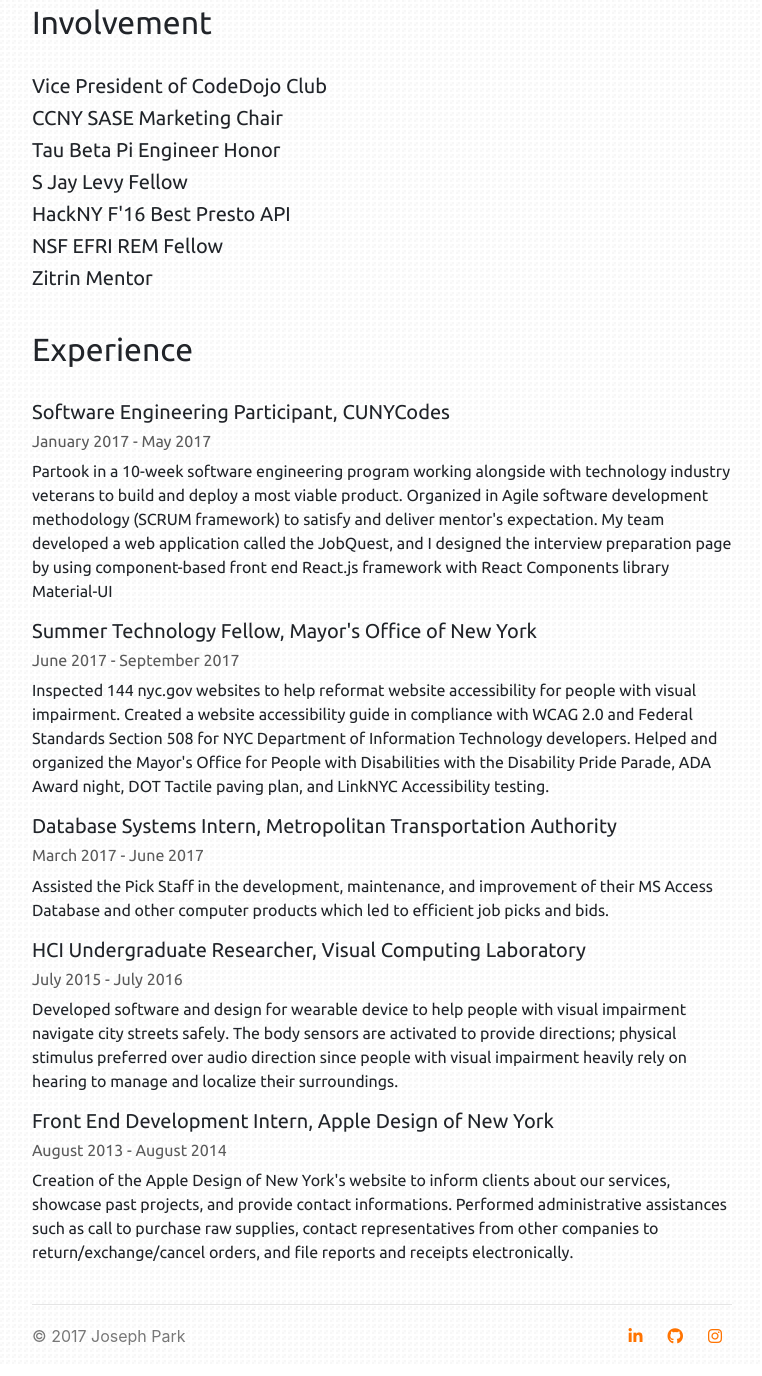
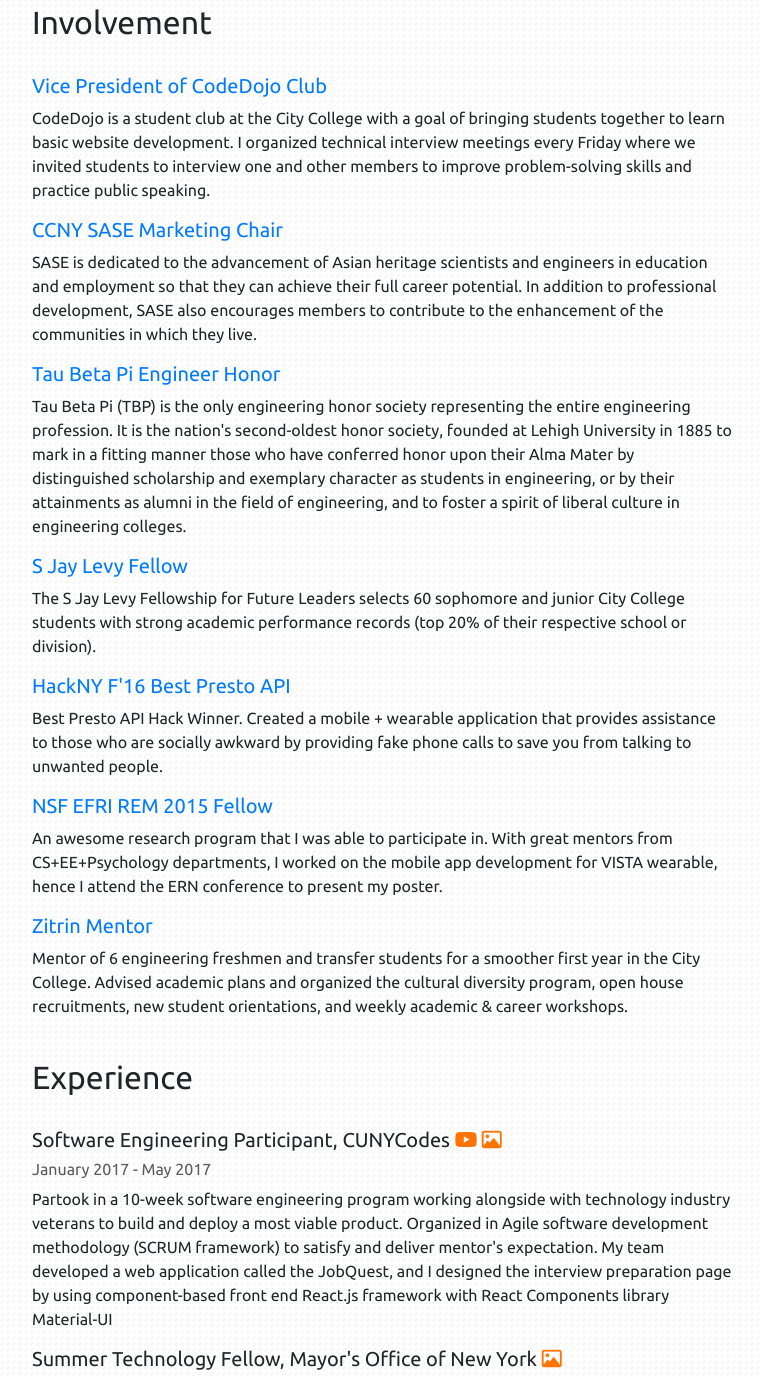
Before and after one commit to heeseungp/heeseungp.github.io, a plain HTML site: page experience.html in a window 1280 px wide. Shown: the part 320-1696 px from the top of the page, without its empty margins (258-1020 px from the left). Drawn offline with nearby package versions, Linux system fonts and the light colour scheme.

Commit message:
Add involvement description and add icons in experience

```diff
--- a/experience.html
+++ b/experience.html
@@ -43,20 +43,63 @@
     <!-- Involvement -->
     <div class="marketing">
         <h2>Involvement</h2> <br>
-        <h5>Vice President of CodeDojo Club</h5>
-        <h5>CCNY SASE Marketing Chair</h5>
-        <h5>Tau Beta Pi Engineer Honor</h5>
-        <h5>S Jay Levy Fellow</h5>
-        <h5>HackNY F'16 Best Presto API</h5>
-        <h5>NSF EFRI REM Fellow</h5>
-        <h5>Zitrin Mentor</h5>
+
+        <h5> <a class="experience" href="https://drive.google.com/open?id=1sT5EaExyu11pJI0fpviu_DC8hqY_0rvO">Vice President of CodeDojo Club</a> </h5>
+        <p class="experience">
+            CodeDojo is a student club at the City College with a goal of bringing students together to learn basic website development.
+            I organized technical interview meetings every Friday where we invited students to interview one and other members to improve problem-solving skills and practice public speaking.
+        </p>
+
+        <h5> <a class="experience" href="https://drive.google.com/open?id=1dH1deAZmfDJlq7HunZWCj620q4O2S1H_">CCNY SASE Marketing Chair</a> </h5>
+        <p class="experience">
+            SASE is dedicated to the advancement of Asian heritage scientists and engineers in education and employment so that they can achieve their full career potential.
+            In addition to professional development, SASE also encourages members to contribute to the enhancement of the communities in which they live.
+        </p>
+
+        <h5> <a class="experience" href="https://drive.google.com/open?id=1-nhmZi5xVkfOwWjJdMgNkJOV_b_2wzNW">Tau Beta Pi Engineer Honor</a> </h5>
+        <p class="experience">
+            Tau Beta Pi (TBP) is the only engineering honor society representing the entire engineering profession.
+            It is the nation's second-oldest honor society, founded at Lehigh University in 1885 to mark in a fitting manner those who have conferred honor upon their Alma Mater by distinguished scholarship and exemplary character as students in engineering, or by their attainments as alumni in the field of engineering, and to foster a spirit of liberal culture in engineering colleges.
+        </p>
+
+        <h5> <a class="experience" href="#">S Jay Levy Fellow</a></h5>
+        <p class="experience">
+            The S Jay Levy Fellowship for Future Leaders selects 60 sophomore and junior City College students with strong academic performance records (top 20% of their respective school or division).
+        </p>
+
+        <h5> <a class="experience" href="https://drive.google.com/open?id=1ldFnOdOZF3QKTfg-EElBVEIi9yiTdePo">HackNY F'16 Best Presto API</a> </h5>
+        <p class="experience">
+            Best Presto API Hack Winner.
+            Created a mobile + wearable application that provides assistance to those who are socially awkward by providing fake phone calls to save you from talking to unwanted people.
+        </p>
+
+        <h5> <a class="experience" href="https://drive.google.com/open?id=1y1Dg5Zc4iTthLAu_P5QVDVPsHeL4RPEd">NSF EFRI REM 2015 Fellow</a> </h5>
+        <p class="experience">
+            An awesome research program that I was able to participate in.
+            With great mentors from CS+EE+Psychology departments, I worked on the mobile app development for VISTA wearable, hence I attend the ERN conference to present my poster.
+        </p>
+
+        <h5> <a class="experience" href="https://drive.google.com/open?id=1BOYC7aAEHvDlUL3ZcYtu_CR4UtfTYIhD">Zitrin Mentor</a> </h5>
+        <p class="experience">
+            Mentor of 6 engineering freshmen and transfer students for a smoother first year in the City College.
+            Advised academic plans and organized the cultural diversity program, open house recruitments, new student orientations, and weekly academic & career workshops.
+        </p>
+
     </div>
 
     <!-- Experience -->
     <div class="marketing">
         <h2>Experience</h2> <br>
 
-        <h5>Software Engineering Participant, CUNYCodes</h5>
+        <h5>
+            Software Engineering Participant, CUNYCodes
+            <a href="https://www.youtube.com/watch?v=uNeC0QaZ4Vs">
+                <i class="fa fa-youtube-play experience" aria-hidden="true"></i>
+            </a>
+            <a href="img/cunycodes.png">
+                <i class="fa fa-picture-o experience" aria-hidden="true"></i>
+            </a>
+        </h5>
         <h6>January 2017 - May 2017</h6>
         <p class="experience">
             Partook in a 10-week software engineering program working alongside with technology industry veterans to build and deploy a most viable product.
@@ -64,7 +107,13 @@
             My team developed a web application called the JobQuest, and I designed the interview preparation page by using component-based front end React.js framework with React Components library Material-UI
         </p>
 
-        <h5>Summer Technology Fellow, Mayor's Office of New York</h5>
+        <h5>
+            Summer Technology Fellow, Mayor's Office of New York
+            <a href="img/mayorsoffice_internship.jpg">
+                <i class="fa fa-picture-o experience" aria-hidden="true"></i>
+            </a>
+
+        </h5>
         <h6>June 2017 - September 2017</h6>
         <p class="experience">
             Inspected 144 nyc.gov websites to help reformat website accessibility for people with visual impairment.
@@ -78,14 +127,24 @@
             Assisted the Pick Staff in the development, maintenance, and improvement of their MS Access Database and other computer products which led to efficient job picks and bids.
         </p>
 
-        <h5>HCI Undergraduate Researcher, Visual Computing Laboratory</h5>
+        <h5>
+            HCI Undergraduate Researcher, Visual Computing Laboratory
+            <a href="img/rem2.jpg">
+                <i class="fa fa-picture-o experience" aria-hidden="true"></i>
+            </a>
+        </h5>
         <h6>July 2015 - July 2016</h6>
         <p class="experience">
             Developed software and design for wearable device to help people with visual impairment navigate city streets safely.
             The body sensors are activated to provide directions; physical stimulus preferred over audio direction since people with visual impairment heavily rely on hearing to manage and localize their surroundings.
         </p>
 
-        <h5>Front End Development Intern, Apple Design of New York</h5>
+        <h5>
+            Front End Development Intern, Apple Design of New York
+            <a href="">
+                <i class="fa fa-globe experience" aria-hidden="true"></i>
+            </a>
+        </h5>
         <h6>August 2013 - August 2014</h6>
         <p class="experience">
             Creation of the Apple Design of New York's website to inform clients about our services, showcase past projects, and provide contact informations.
```
